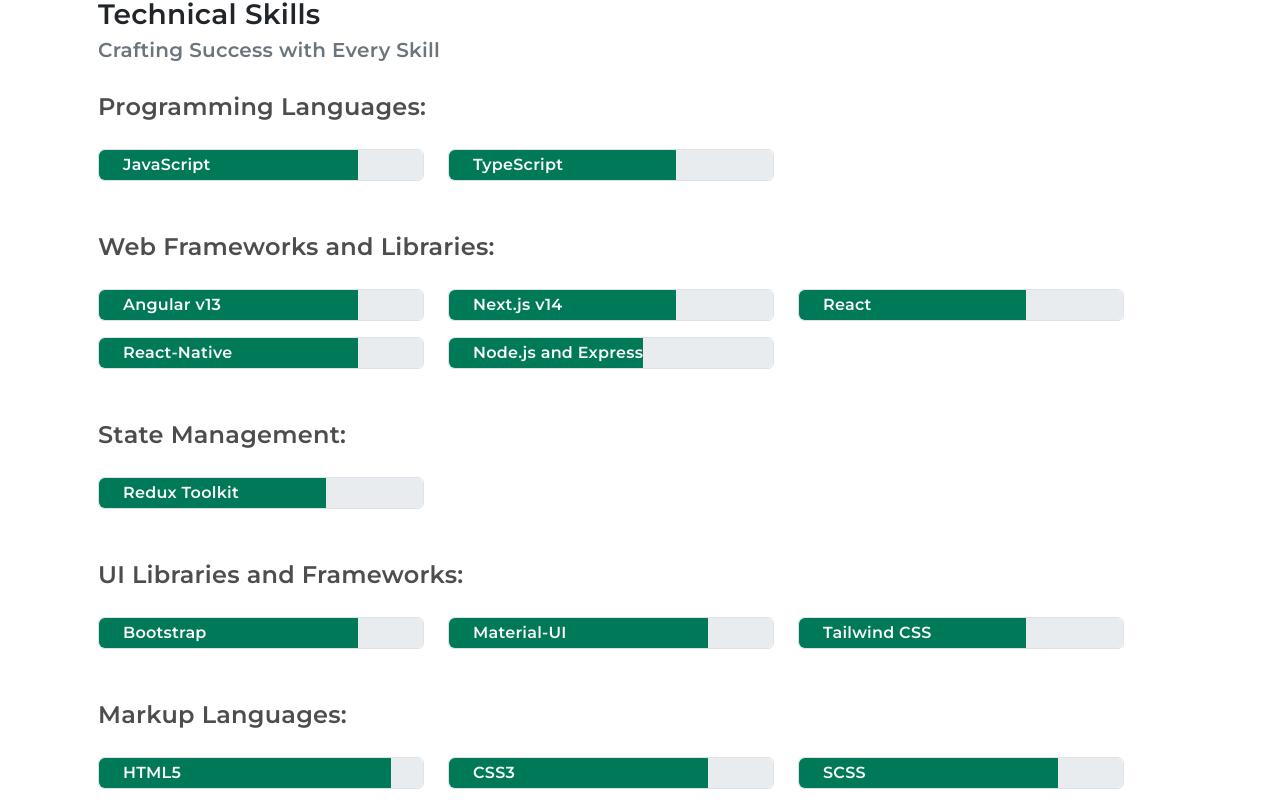
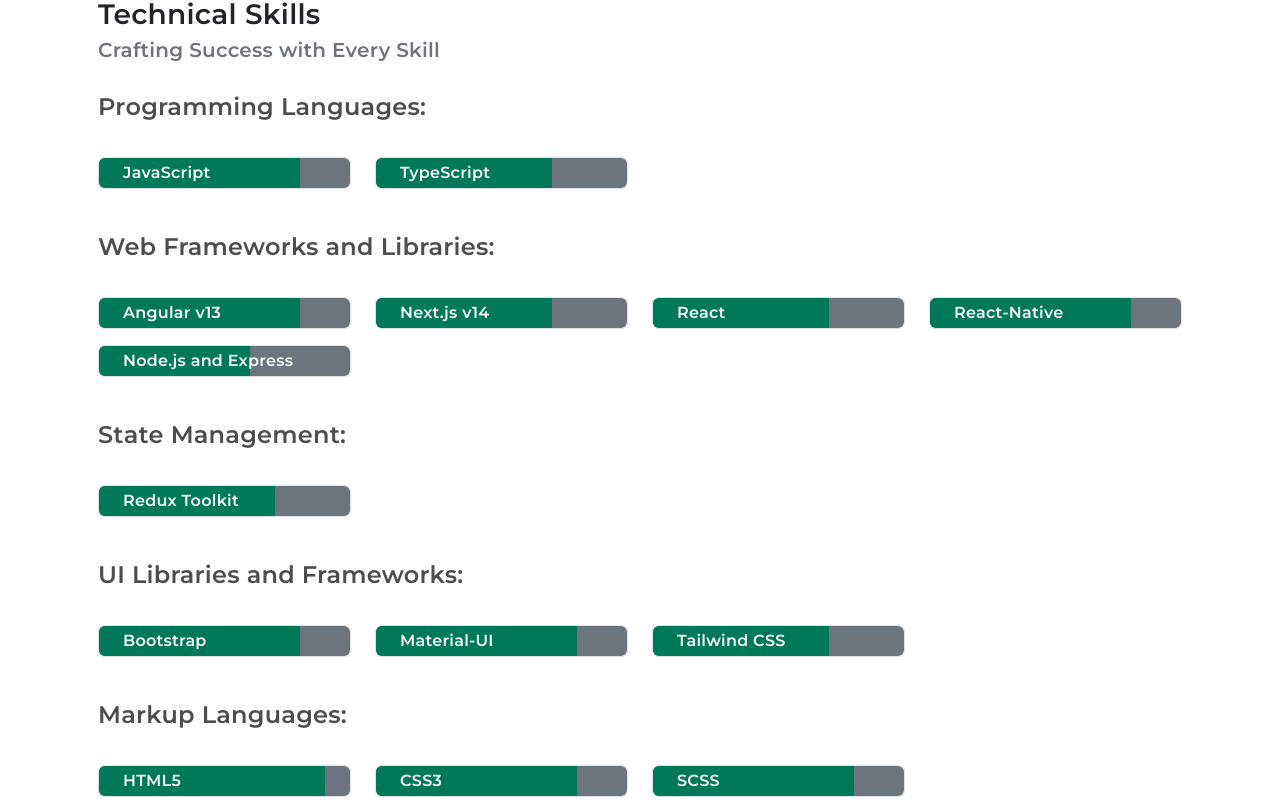
Before and after one commit to hanykumar/portfolio, an Angular app: page / in a window 1280 px wide. Shown: the part 3349-4160 px from the top of the page. Built offline with nearby package versions, Linux system fonts and the light colour scheme.

Commit message:
minor improvements

```diff
--- a/src/app/components/about/about.component.html
+++ b/src/app/components/about/about.component.html
@@ -4,8 +4,8 @@
             <div class="heading">About me</div>
             <div class="subheading text-secondary text-underline">kumar.hany1994&#64;gmail.com</div>
         </div>
-        <div class="row flex-wrap ">
-            <div class="col-lg-6 col-12 mb-2">
+        <div class="row">
+            <div class="col-lg-4 col-md-6 col-12 mb-2">
                 <div class="bg-light border rounded p-3 px-4">
                     <div class="fs-5 darkGray">LinkedIn</div>
                     <a class="fs-6 text-secondary mb-3" target="_blank"
@@ -13,7 +13,7 @@
                         /hanykumar</a>
                 </div>
             </div>
-            <div class="col-lg-6 col-12 mb-2">
+            <div class="col-lg-4 col-md-6 col-12 mb-2">
                 <div class="bg-light border rounded p-3 px-4">
                     <div class="fs-5 darkGray">Github</div>
                     <a class="fs-6 text-secondary mb-3" target="_blank" href="https://github.com/hanykumar/">
@@ -21,38 +21,35 @@
                     </a>
                 </div>
             </div>
-        </div>
-        <div class="row flex-wrap">
-            <div class="col-lg-6 col-12 mb-2">
+            <div class="col-lg-4 col-md-6 col-12 mb-2">
                 <div class="bg-light border rounded p-3 px-4">
-                    <!-- <div class="fs-4 darkGray mb-2">Language</div> -->
                     <div class="fs-5 darkGray">Contact No.</div>
-                    <div class="fs-6 text-secondary mb-3">+91 9560181079</div>
+                    <a class="fs-6 text-secondary mb-3 text-decoration-none">+91 9560181079</a>
                 </div>
             </div>
-            <div class="col-lg-6 col-12 mb-2">
+        </div>
+        <div class="row">
+            <div class="col-lg-4 col-md-6 col-12 mb-2">
                 <div class="bg-light border rounded p-3 px-4">
-                    <!-- <div class="fs-4 darkGray ">Language</div> -->
+                    <div class="fs-5 darkGray">Language</div>
+                    <a class="fs-6 text-secondary mb-3 text-decoration-none">English, Hindi</a>
+                </div>
+            </div>
+            <div class="col-lg-4 col-md-6 col-12 mb-2">
+                <div class="bg-light border rounded p-3 px-4">
+                    <div class="fs-5 darkGray">Address</div>
+                    <a class="fs-6 text-secondary mb-3 text-decoration-none">Greater Noida, Uttar Pradesh, India</a>
+                </div>
+            </div>
+        </div>
+        <!-- <div class="row flex-wrap">
+            <div class="col-lg-4 col-md-6 col-12 ">
+                <div class="bg-light border rounded p-3 px-4">
                     <div class="fs-5 darkGray">Language</div>
                     <div class="fs-6 text-secondary mb-3">English, Hindi</div>
                 </div>
             </div>
-        </div>
-        <div class="row flex-wrap">
-            <div class="col-lg-6 col-12 mb-2">
-                <div class="bg-light border rounded p-3 px-4">
-                    <!-- <div class="fs-4 darkGray mb-2">Language</div> -->
-                    <div class="fs-5 darkGray">Address</div>
-                    <div class="fs-6 text-secondary mb-3">Greater Noida, Uttar Pradesh, India</div>
-                </div>
-            </div>
-            <!-- <div class="col-lg-6 col-12 ">
-                <div class="bg-light border rounded p-3 px-4">
-                    <div class="fs-5 darkGray">Language</div>
-                    <div class="fs-6 text-secondary mb-3">English, Hindi</div>
-                </div>
-            </div> -->
-        </div>
+        </div> -->
     </div>
 </div>
 
--- a/src/app/components/resume/resume.component.html
+++ b/src/app/components/resume/resume.component.html
@@ -1,5 +1,5 @@
 <div class="row" id="resume">
-  <div class="col-10 my-5 py-5 ">
+  <div class="col-11 my-5 py-5 ">
     <div class="py-3">
       <div class="heading">Resume</div>
       <div class="subheading text-secondary">Gateway to my professional journey</div>
--- a/src/app/components/skills/skills.component.html
+++ b/src/app/components/skills/skills.component.html
@@ -7,18 +7,20 @@
         </div>
         <div *ngFor="let category of skills" class="row pb-4 pt-2">
             <div class="mb-4 fs-4 darkGray">{{ category.tech }}:</div>
-            <div class="w-100 mr-3 mb-3 d-flex justify-content-center flex-wrap" *ngFor="let skill of category.skills" style="max-width: 350px">
-                <div class="d-flex w-100 flex-wrap align-items-center position-relative border rounded">
-                    <div class="progress" role="progressbar" style="width: 100%; height: 30px;"
+            <div class="col-lg-3 col-md-4 col-sm-6 col-xs-12 my-2" *ngFor="let skill of category.skills" style="max-width: 350px">
+                <!-- <div class="p-2"> -->
+                    <div class="d-flex position-relative border  rounded" style="width: 100%;">
+                        <div class="progress bg-secondary" role="progressbar" style="width: 100%; height: 30px;"
                         aria-label="Success example" [attr.aria-valuenow]="skill.rating" aria-valuemin="0"
                         aria-valuemax="100">
-                        <div class="progress-bar align-items-start px-4 overflow-visible darkGrayBg " [style.width]="skill.rating + '%'">
+                        <div class="progress-bar align-items-start px-4 overflow-visible primary-bg-color " [style.width]="skill.rating + '%'">
                             <div class="text-light fs-6  ">
                                 {{skill.name}}
                             </div>
                         </div>
                     </div>
-                </div>
+                <!-- </div> -->
+            </div>
             </div>
         </div>
     </div>
--- a/src/styles.scss
+++ b/src/styles.scss
@@ -48,10 +48,8 @@
 h6,
 div,
 p {
-    margin: 0;
-    padding: 0;
-    font-family: 'Montserrat', sans-serif;
-    line-height: 1.5;
+    font-family: 'Montserrat', sans-serif !important;
+    line-height: 1.5 !important;
 }
 
 .heading {
@@ -72,13 +70,13 @@
     color: rgb(77, 77, 77);
 }
 .darkGrayBg{
-    background-color: #007958 !important;
+    background-color: rgb(77, 77, 77) !important;
 }
 .primary-color {
     color: #007958;
 }
 .primary-bg-color {
-    background-color: #007958;
+    background-color: #007958 !important;
 }
 
 .btn.menu-btn:focus {
```
